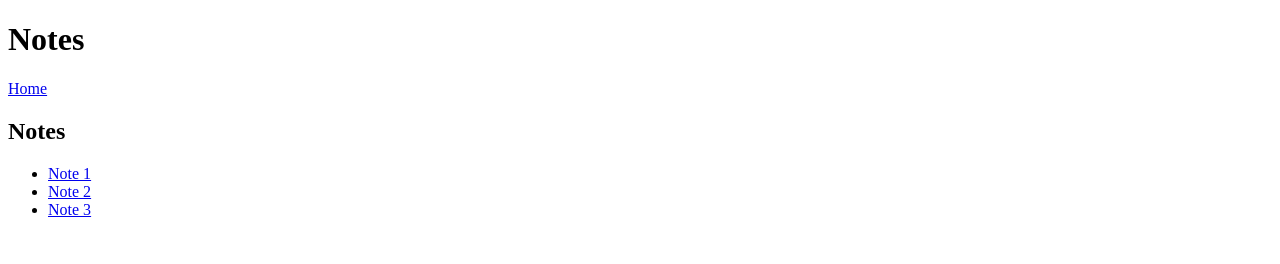
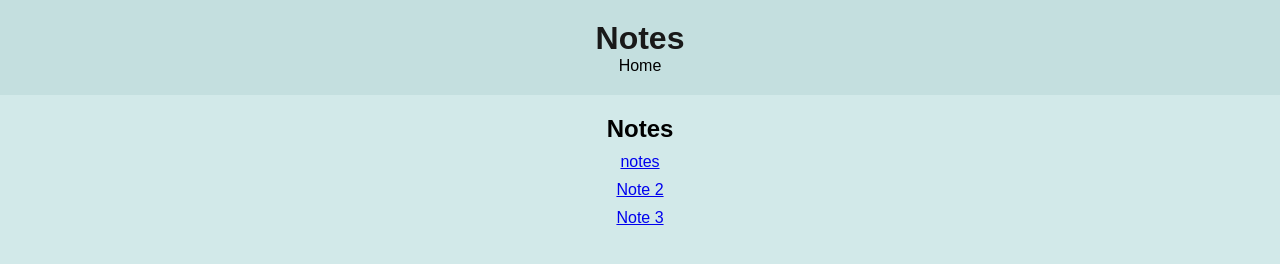
Before and after one commit to gouthamsaipydi/notes, a plain HTML site: page index.html in a window 1280 px wide. Drawn offline with Linux system fonts and the light colour scheme.

Commit message:
Update index.html

```diff
--- a/index.html
+++ b/index.html
@@ -5,7 +5,7 @@
     <meta name="viewport" content="width=device-width, initial-scale=1.0">
     <title>Notes</title>
     <link rel="icon" href="favicon_2.ico" type="image/x-icon">
-    <link rel="stylesheet" href="notes_styles.css">
+    <link rel="stylesheet" href="styles.css">
 </head>
 <body>
     <header>
@@ -18,7 +18,7 @@
     <main>
         <h2>Notes</h2>
         <ul>
-            <li><a href="combinatorics/integer_soln.pdf" download>Note 1</a></li>
+            <li><a href="combinatorics/integer_soln.pdf" target="_blank">notes</a></li>
             <li><a href="notes/note2.pdf" download>Note 2</a></li>
             <li><a href="notes/note3.pdf" download>Note 3</a></li>
             <!-- Add more notes as needed -->
```
